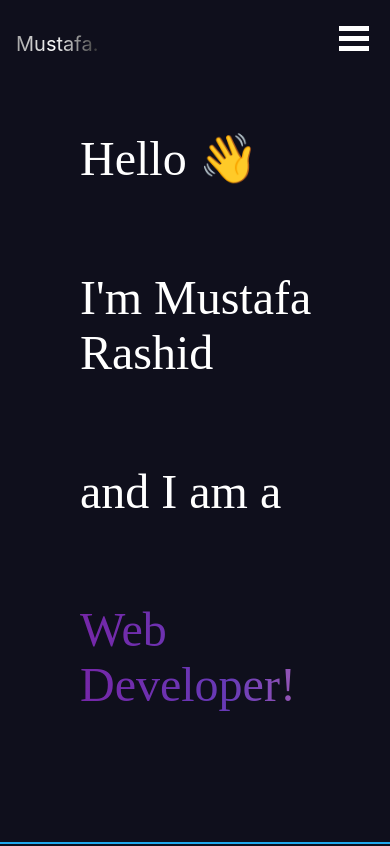
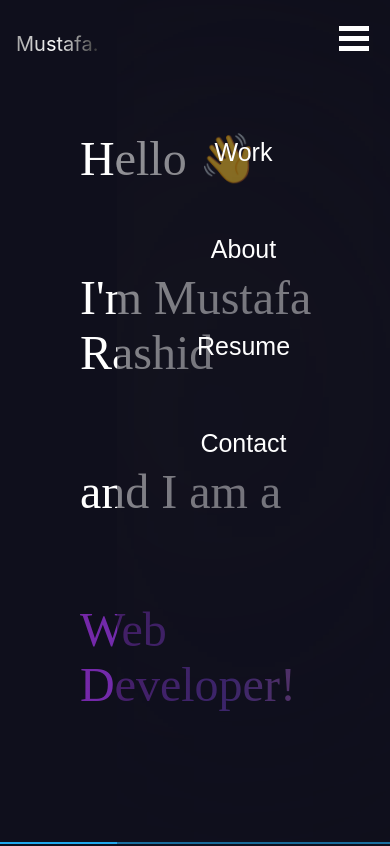
Before and after one commit to Petrone22/portfolioproject, a React (Create React App) app: page / in a window 390 px wide. Shown: the top 846 px of the page. Built offline with nearby package versions, Linux system fonts and the light colour scheme.

Commit message:
finalized build

```diff
--- a/src/App.css
+++ b/src/App.css
@@ -235,6 +235,7 @@ svg {
   .nav-links {
     position: absolute;
     opacity: 1;
+    pointer-events: none;
     display: flex;
     flex-direction: column;
     right: 0;
--- a/src/components/Nav.jsx
+++ b/src/components/Nav.jsx
@@ -1,7 +1,7 @@
 import React, { useState } from "react";
 
 const Nav = () => {
-  const [navOpen, setNavOpen] = useState(false);
+  const [navOpen, setNavOpen] = useState(true);
   const [navClass, setNavClass] = useState("burgerBar");
   const changeClass = () => {
     if (!navOpen) {
```
